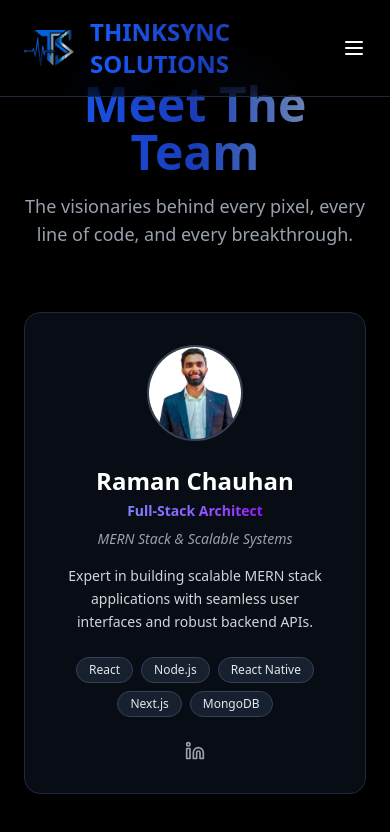
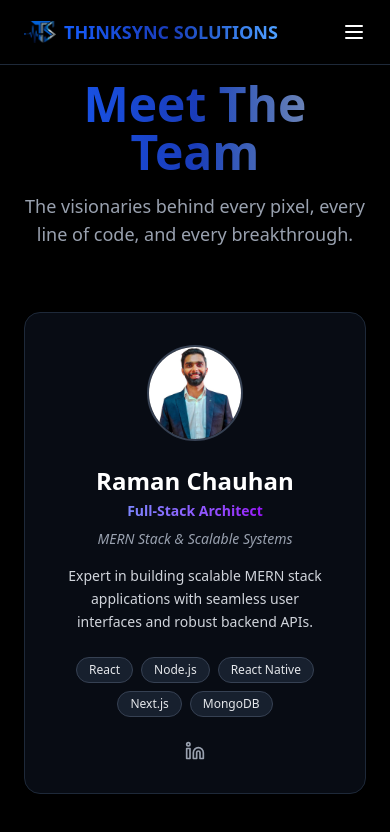
Before and after one commit to ramanchauhan13/thinksyncsolutions, a Next.js app: page /team in a window 390 px wide. Shown: the top 832 px of the page. Built offline with nearby package versions, Linux system fonts and the light colour scheme.

Commit message:
fix: adjust spacing and styling for logo and brand name in Navigation component

```diff
--- a/src/components/Navigation.js
+++ b/src/components/Navigation.js
@@ -29,15 +29,15 @@ const Navigation = () => {
       >
         <div className="flex items-center justify-between">
           {/* Logo and Brand Name */}
-          <Link href="/" className="flex items-center space-x-4">
+          <Link href="/" className="flex items-center space-x-2 lg:space-x-3">
             <Image
               src={logo}
               alt="ThinkSync Solutions Logo"
               width={50}
               height={50}
-              className="object-contain"
+              className="object-contain w-8 h-8 sm:w-10 sm:h-10"
             />
-            <div className="text-2xl font-bold bg-gradient-to-r from-blue-600 via-blue-800 to-blue-400 bg-clip-text text-transparent">
+            <div className="text-lg lg:text-2xl font-bold bg-gradient-to-r from-blue-600 via-blue-800 to-blue-400 bg-clip-text text-transparent">
               THINKSYNC SOLUTIONS
             </div>
           </Link>
```
